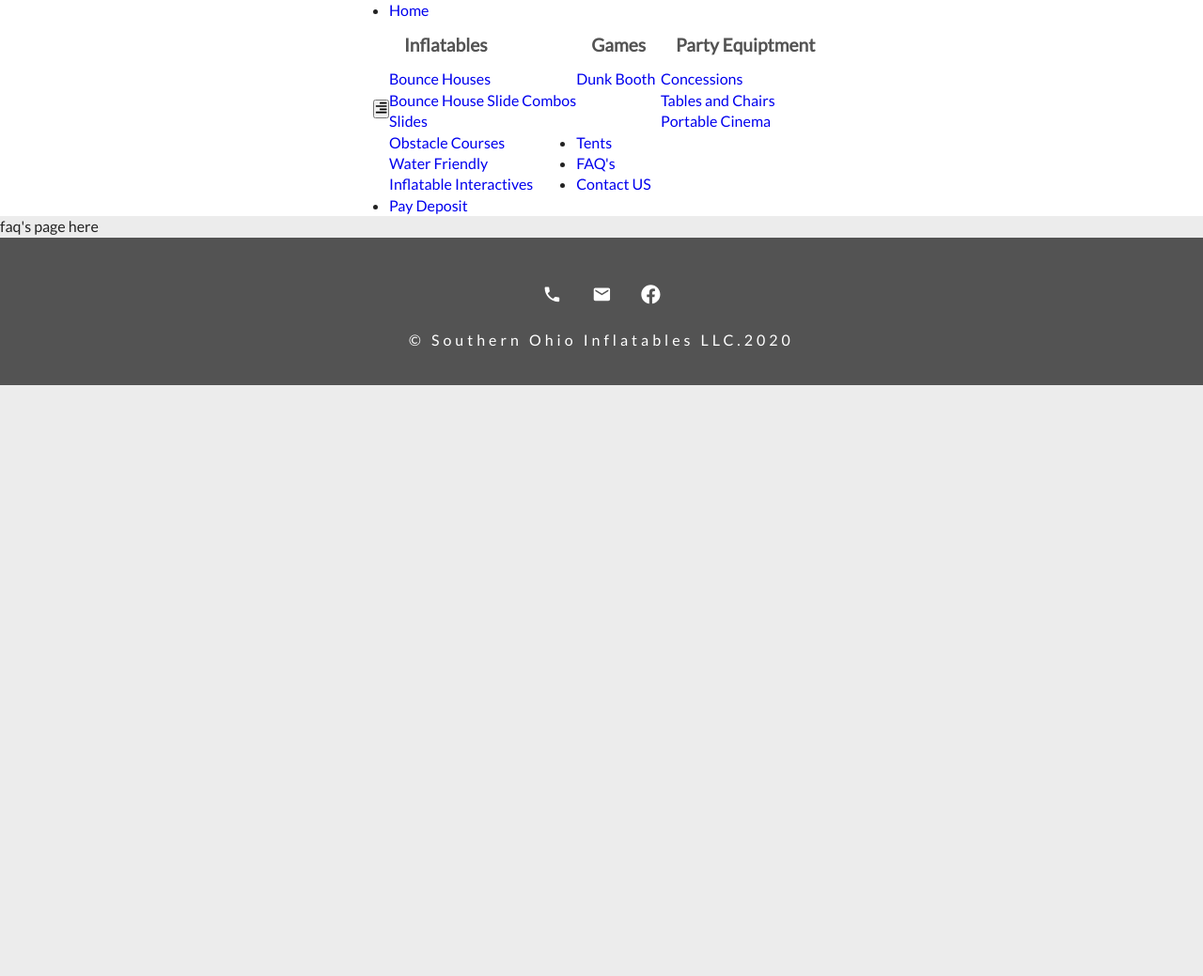
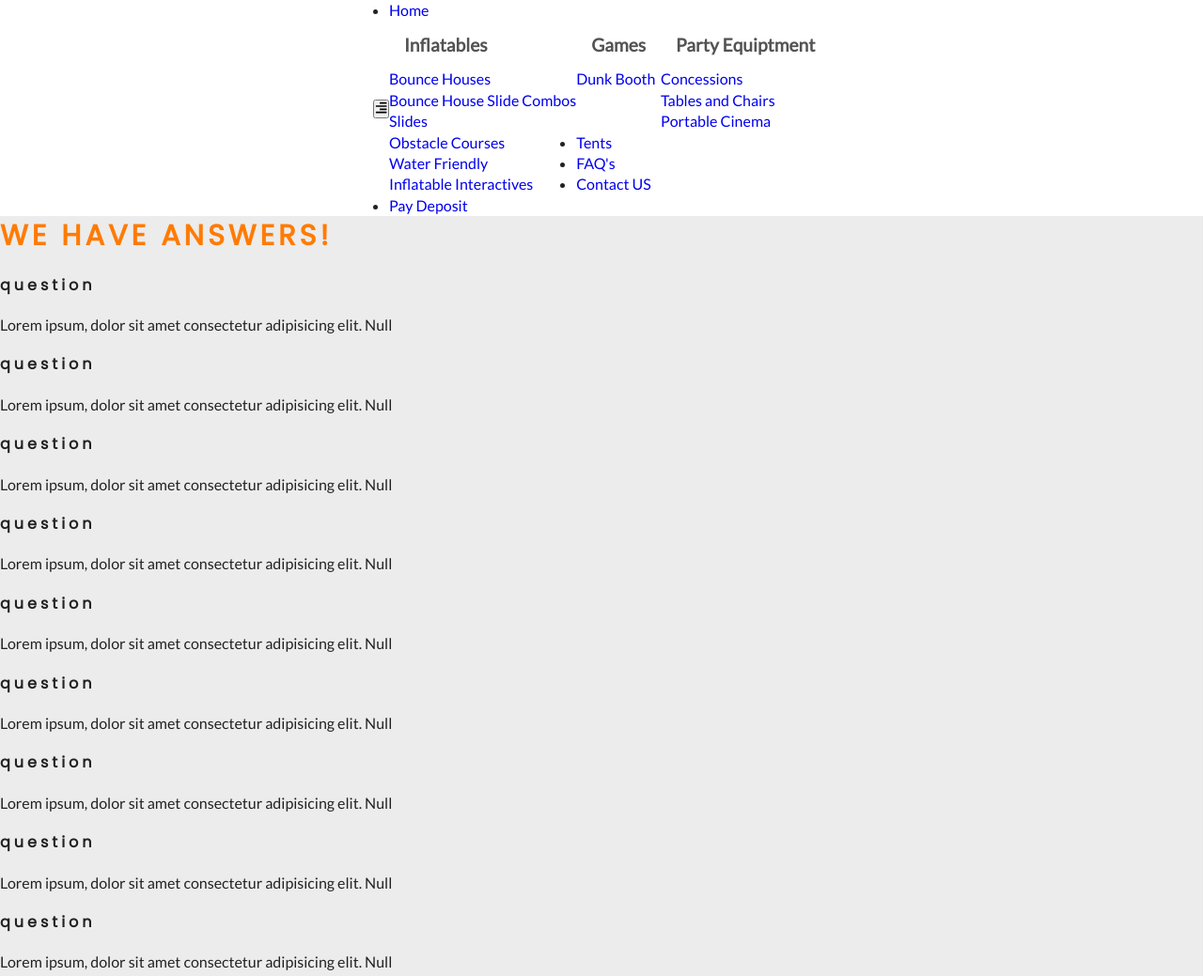
Before and after one commit to mayashley/southern-ohio-inflatables, a Gatsby site: page /Faq in a window 1280 px wide. Shown: the top 1039 px of the page at 94% size. Before the commit the page ends 800 px from the top, so only its background shows below. Built offline with nearby package versions, Linux system fonts and the light colour scheme; Gatsby itself is replaced by a stand-in of ours.

Commit message:
worked on faq page and worked on some css fixes for why and about page

```diff
--- a/src/components/About.js
+++ b/src/components/About.js
@@ -18,7 +18,7 @@ const About = () => {
             purus sit amet libero pellentesque luctus. Donec blandit ornare dui
             at efficitur.'/>
           <button type="button" className="btn-primary">
-            Have Questions?
+           Contact Us
           </button>
         </div>
       </div>
--- a/src/components/WhyUS.js
+++ b/src/components/WhyUS.js
@@ -22,6 +22,11 @@ import services from '../constants/services'
                     })
                 }
             </div>
+            <div className={styles.btnWrapper}>
+            <button type="button" className="btn-primary">
+            Have Questions?
+          </button>
+          </div>
         </div>
         </div>
     )
--- /dev/null
+++ b/src/constants/Questions.js
@@ -0,0 +1,50 @@
+import React from "react"
+
+
+export default [
+  {
+
+    title: "question",
+    text: "Lorem ipsum, dolor sit amet consectetur adipisicing elit. Null",
+  },
+  {
+
+    title: "question",
+    text: "Lorem ipsum, dolor sit amet consectetur adipisicing elit. Null",
+  },
+  {
+
+    title: "question",
+    text: "Lorem ipsum, dolor sit amet consectetur adipisicing elit. Null",
+  },
+  {
+
+    title: "question",
+    text: "Lorem ipsum, dolor sit amet consectetur adipisicing elit. Null",
+  },
+  {
+
+    title: "question",
+    text: "Lorem ipsum, dolor sit amet consectetur adipisicing elit. Null",
+  },
+  {
+
+    title: "question",
+    text: "Lorem ipsum, dolor sit amet consectetur adipisicing elit. Null",
+  },
+  {
+
+    title: "question",
+    text: "Lorem ipsum, dolor sit amet consectetur adipisicing elit. Null",
+  },
+  {
+
+    title: "question",
+    text: "Lorem ipsum, dolor sit amet consectetur adipisicing elit. Null",
+  },
+  {
+
+    title: "question",
+    text: "Lorem ipsum, dolor sit amet consectetur adipisicing elit. Null",
+  },
+]
--- a/src/css/whyUS.module.css
+++ b/src/css/whyUS.module.css
@@ -35,3 +35,7 @@ padding: 3rem 0;
   .services h4 {
     text-transform: uppercase;
   }
+
+  .btnWrapper{
+    margin: 1.5rem 0;
+  }
--- a/src/pages/Faq.js
+++ b/src/pages/Faq.js
@@ -1,11 +1,26 @@
-import React from 'react'
-import Layout from '../components/Layout'
+import React from "react"
+import Layout from "../components/Layout"
+import Title from "../constants/Title"
+import Questions from '../constants/Questions'
 
- const Faq = () => {
-    return (
-        <Layout>
-            faq's page here
-        </Layout>
-    )
+const Faq = () => {
+  return (
+    <Layout>
+        <div>
+      <Title title="We have answers!" />
+      </div>
+      <div>
+          {Questions.map((item, index) => {
+            return (
+              <article key={index}>
+                <span>{item.icon}</span>
+                <h4>{item.title}</h4>
+                <p>{item.text}</p>
+              </article>
+            )
+          })}
+        </div>
+    </Layout>
+  )
 }
 export default Faq
```
